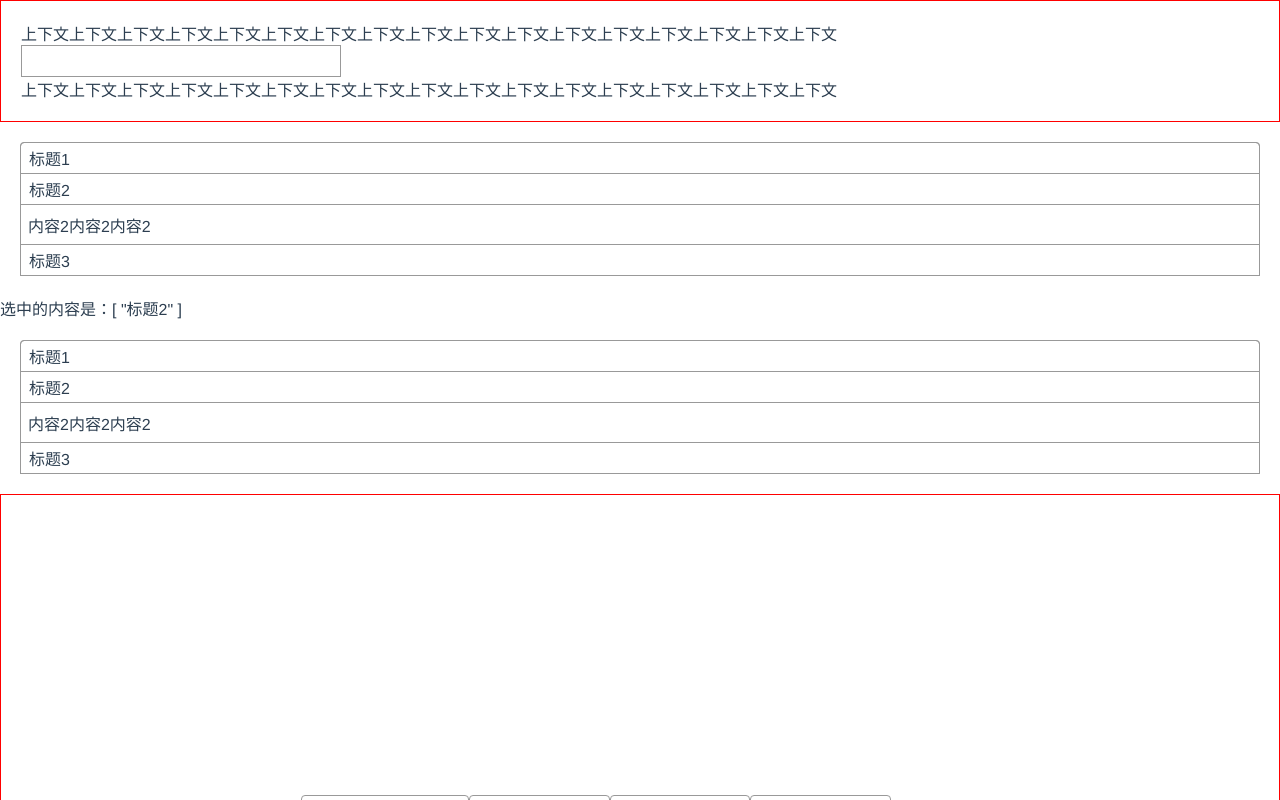
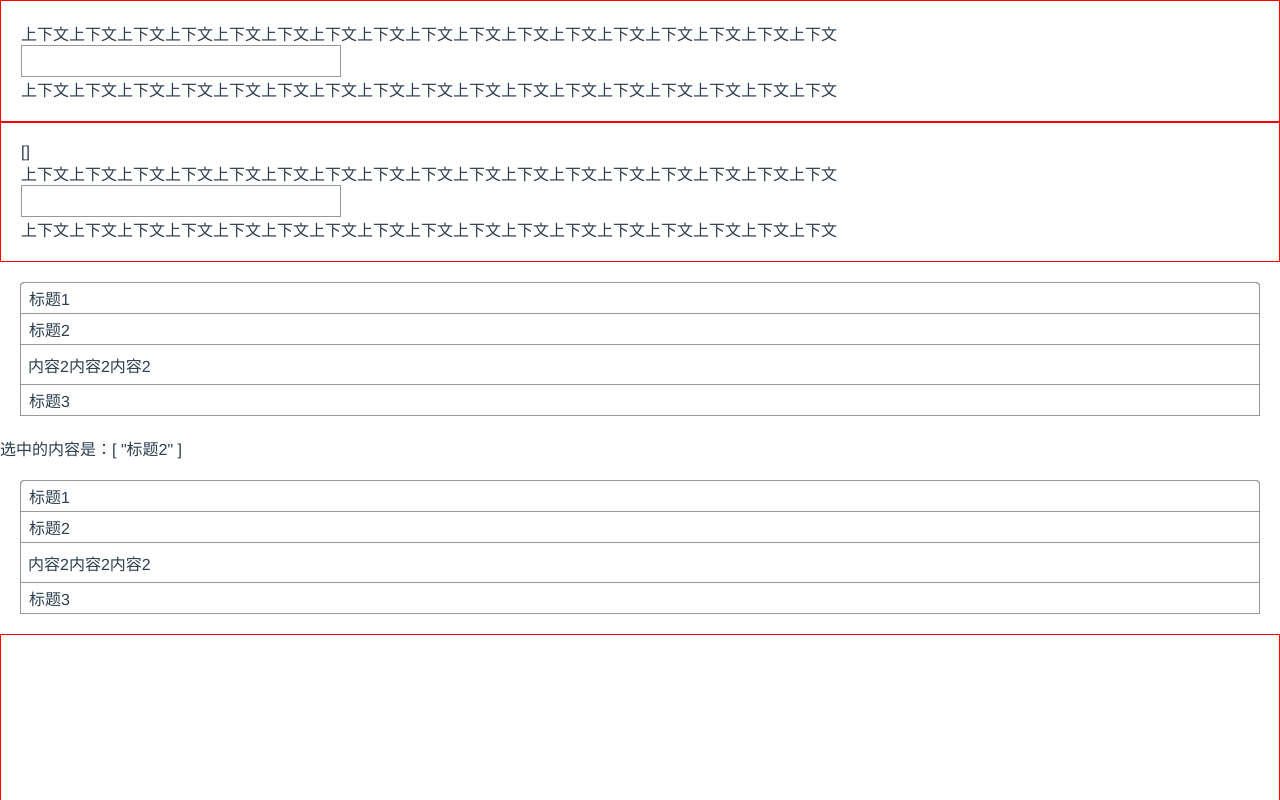
Before and after one commit to liuernan/erUI, a Vue app: page / in a window 1280 px wide. Shown: the top 800 px of the page. Built offline with nearby package versions, Linux system fonts and the light colour scheme.

Commit message:
修复两个临近的 cascader，弹出层会被另一个 cascader 的文本框遮挡的问题

```diff
--- a/src/App.vue
+++ b/src/App.vue
@@ -6,13 +6,13 @@
       </er-cascader>
       <p>上下文上下文上下文上下文上下文上下文上下文上下文上下文上下文上下文上下文上下文上下文上下文上下文上下文</p>
     </div>
-    <!--    <div style="padding: 20px;border: 1px solid red;">-->
-    <!--      <p>{{cascaderResult}}</p>-->
-    <!--      <p>上下文上下文上下文上下文上下文上下文上下文上下文上下文上下文上下文上下文上下文上下文上下文上下文上下文</p>-->
-    <!--      <er-cascader :source="source" panel-height="200" @change="onChange">-->
-    <!--      </er-cascader>-->
-    <!--      <p>上下文上下文上下文上下文上下文上下文上下文上下文上下文上下文上下文上下文上下文上下文上下文上下文上下文</p>-->
-    <!--    </div>-->
+    <div style="padding: 20px;border: 1px solid red;">
+      <p>{{cascaderResult}}</p>
+      <p>上下文上下文上下文上下文上下文上下文上下文上下文上下文上下文上下文上下文上下文上下文上下文上下文上下文</p>
+      <er-cascader :source="source" panel-height="200" @change="onChange">
+      </er-cascader>
+      <p>上下文上下文上下文上下文上下文上下文上下文上下文上下文上下文上下文上下文上下文上下文上下文上下文上下文</p>
+    </div>
 
     <div style="padding: 20px">
       <er-collapse :selected.sync="selectedCollapses" @update:selected="selecteCollapse" multiple>
--- a/src/components/cascader.vue
+++ b/src/components/cascader.vue
@@ -89,6 +89,7 @@
       position: absolute;
       box-shadow: $box-shadow;
       display: flex;
+      z-index: 1;
     }
   }
 </style>
```
